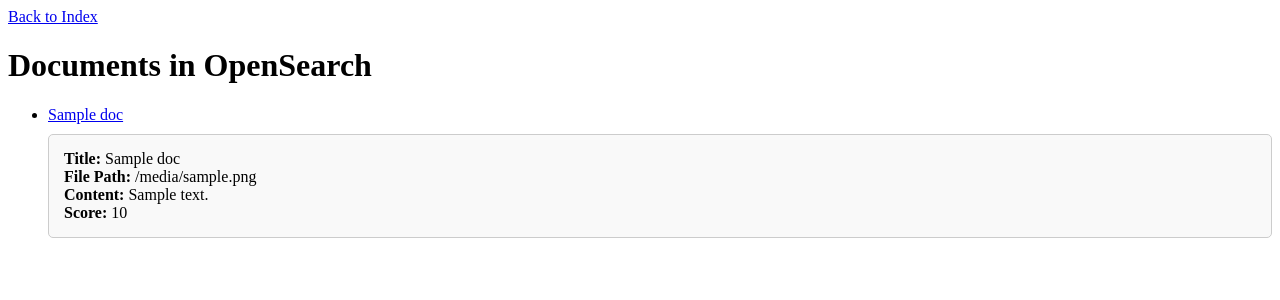
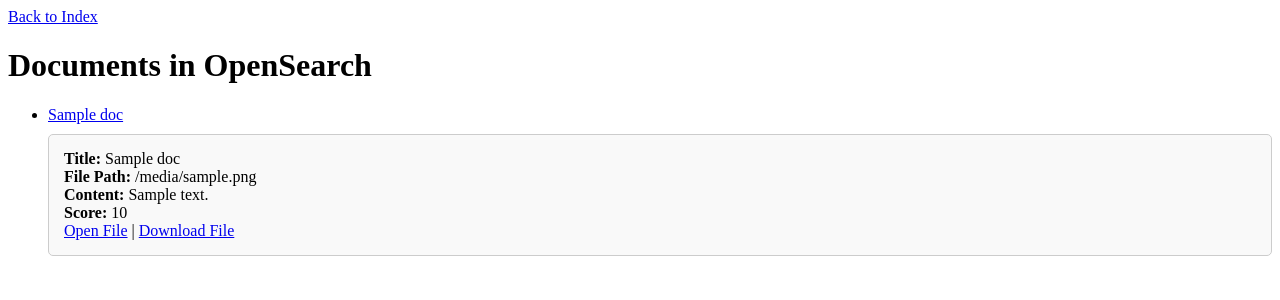
Before and after one commit to tijsvandenheuvel/document-retrieval, a Flask app: template open_search_database/flask_app/templates/documents.html in a window 1280 px wide, after a click that opens the changed part. Shown: the top 300 px of the page. Run offline with Flask 3, Linux system fonts and the light colour scheme; the template is opened without the code that fills it: most values are stand-ins (such as "Sample title", 1, 10 or a date in 2020).

Commit message:
open and download documents

```diff
--- a/open_search_database/flask_app/app.py
+++ b/open_search_database/flask_app/app.py
@@ -44,7 +44,6 @@
                 } for hit in documents]
     return render_template('documents.html', documents=results)
 
-
 # Route to handle search queries
 @app.route("/search", methods=["POST"])
 def search():
@@ -80,22 +79,19 @@
     except Exception as e:
         return jsonify({"error": str(e)}), 500
 
-
 # open local files
 
 DOCUMENTS_DIR = "../documents/"
 
 @app.route("/open/<path:file_path>", methods=["GET"])
 def open_file(file_path):
+
     # Construct full path
+    full_path = os.path.join(DOCUMENTS_DIR, file_path)
+    #print(full_path)
 
-    full_path = os.path.join(DOCUMENTS_DIR, file_path)
-
-    #full_path = file_path
-
-    print(full_path)
     if not os.path.exists(full_path):
-        return "File not found", 404
+        return jsonify({"success": False, "error": "File not found"}), 404
 
     # Open the file with the default application
     try:
@@ -105,16 +101,19 @@
             os.startfile(full_path)
         else:  # Linux or others
             subprocess.run(["xdg-open", full_path])
-        return f"Opening file: {file_path}"
+        return jsonify({"success": True})
     except Exception as e:
-        return f"Error opening file: {e}", 500
+        return jsonify({"success": False, "error": str(e)}), 500
 
 # download file
 
 @app.route("/download/<path:file_path>", methods=["GET"])
 def download_file(file_path):
+
     # Construct full path
     full_path = os.path.join(DOCUMENTS_DIR, file_path)
+    #print(full_path)
+
     if not os.path.exists(full_path):
         return "File not found", 404
 
--- /dev/null
+++ b/open_search_database/flask_app/static/scripts.js
@@ -0,0 +1,39 @@
+function openFile(filePath) {
+    fetch(`/open/${filePath}`)
+        .then(response => response.json())
+        .then(data => {
+            if (data.success) {
+                alert(`File is being opened: ${filePath}`);
+            } else {
+                alert(`Error: ${data.error}`);
+            }
+        })
+        .catch(error => alert(`Request failed: ${error}`));
+}
+function downloadFile(filePath) {
+    const link = document.createElement('a');
+    link.href = `/download/${filePath}`; // Endpoint for downloading the file
+    link.download = filePath.split('/').pop(); // Optional: specify default name for download
+    document.body.appendChild(link);
+    link.click();
+    document.body.removeChild(link);
+    // fetch(`/download/${filePath}`)
+    //     .then(response => response.json())
+    //     .then(data => {
+    //         if (data.success) {
+    //             alert(`File is being downloaded: ${filePath}`);
+    //         } else {
+    //             alert(`Error: ${data.error}`);
+    //         }
+    //     })
+    //     .catch(error => alert(`Request failed: ${error}`));
+}
+
+function toggleCard(id) {
+    var card = document.getElementById(id);
+    if (card.style.display !== "block") {
+        card.style.display = "block";
+    } else {
+        card.style.display = "none";
+    }
+}
--- a/open_search_database/flask_app/templates/documents.html
+++ b/open_search_database/flask_app/templates/documents.html
@@ -16,17 +16,7 @@
             margin: 5px 0 10px 0;
         }
     </style>
-    <script>
-        function toggleCard(id) {
-            console.log("toggle", id);
-            var card = document.getElementById(id);
-            if (card.style.display !== "block") {
-                card.style.display = "block";
-            } else {
-                card.style.display = "none";
-            }
-        }
-    </script>
+    <script src="{{ url_for('static', filename='scripts.js') }}"></script>
 </head>
 <body>
     <a href="{{ url_for('home') }}">Back to Index</a>
@@ -40,6 +30,9 @@
                 <strong>File Path:</strong> {{ doc.file_path }}<br>
                 <strong>Content:</strong> {{ doc.content }}<br>
                 <strong>Score:</strong> {{ doc.score }}
+                <br>
+                <a href="javascript:void(0);" onclick="openFile('{{ doc.title }}')">Open File</a> |
+                <a href="javascript:void(0);" onclick="downloadFile('{{ doc.title }}')">Download File</a>
             </div>
         </li>
         {% endfor %}
--- a/open_search_database/flask_app/templates/index.html
+++ b/open_search_database/flask_app/templates/index.html
@@ -4,6 +4,7 @@
     <meta charset="UTF-8">
     <meta name="viewport" content="width=device-width, initial-scale=1.0">
     <title>Document Search</title>
+    <script src="{{ url_for('static', filename='scripts.js') }}"></script>
 </head>
 <body>
     <a href="{{ url_for('show_documents') }}">View Documents</a>
@@ -22,8 +23,8 @@
                     <p>path: {{ result.file_path }}</p>
                     <p>similarity score: {{ result.score }}</p>
                     <p>snippet: {{ result.content }}</p>
-                    <a href="/open/{{ result.title }}">Open File</a> |
-                    <a href="/download/{{ result.file_path }}">Download File</a>
+                    <a href="javascript:void(0);" onclick="openFile('{{ result.title }}')">Open File</a> |
+                    <a href="javascript:void(0);" onclick="downloadFile('{{ result.title }}')">Download File</a>
                 </li>
             {% endfor %}
         </ul>
```
